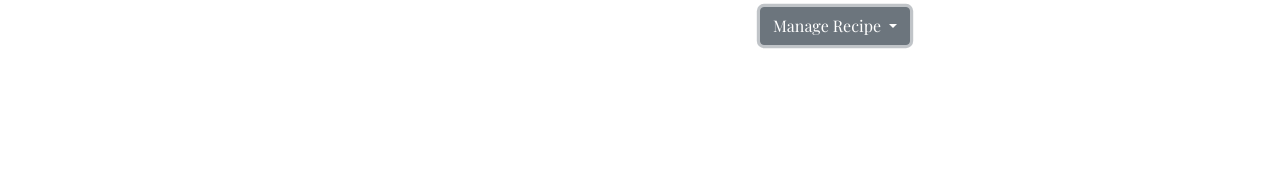
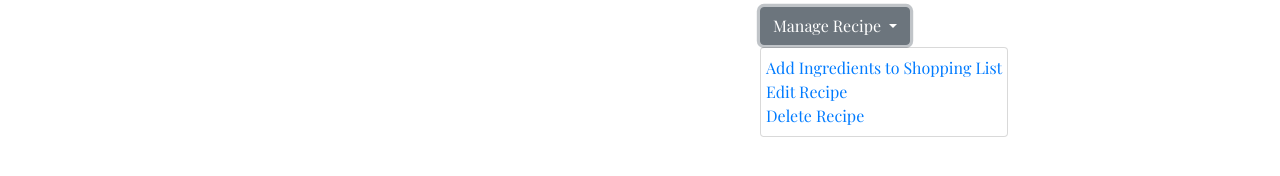
Before and after one commit to pribala/recipe-app, an Angular app: page / in a window 1280 px wide. Both pictures are taken after a click on the button "Manage Recipe". Shown: the part 516-692 px from the top of the page. Built offline with nearby package versions, Linux system fonts and the light colour scheme; a web font is replaced by a local one.

Commit message:
adding recipe service

```diff
--- /dev/null
+++ b/src/app/_directives/dropdown.directive.ts
@@ -0,0 +1,24 @@
+import { Directive, HostListener, ElementRef, Input, Renderer2 } from '@angular/core';
+
+@Directive({
+  selector: '[appDropdown]'
+})
+export class DropdownDirective {
+  @Input() className: string;
+  @Input() menu;
+  isOpen = false;
+  constructor(private elemRef: ElementRef, private renderer: Renderer2) { }
+
+  @HostListener('click') onClick() {
+    console.log('click');
+    console.log(this.className);
+    console.log('element', this.menu.className);
+    if (!this.isOpen) {
+      this.renderer.addClass(this.menu, this.className);
+    } else {
+      this.renderer.removeClass(this.menu, this.className);
+    }
+    this.isOpen = !this.isOpen;
+  }
+
+}
--- /dev/null
+++ b/src/app/_services/recipe.service.ts
@@ -0,0 +1,20 @@
+import { Injectable } from '@angular/core';
+import { Recipe } from '../_interfaces/recipe.model';
+
+@Injectable({
+  providedIn: 'root'
+})
+export class RecipeService {
+   // tslint:disable-next-line:max-line-length
+   private recipes: Recipe[] = [new Recipe('Burrito', 'Healthy Veggie Burrito', 'https://images.pexels.com/photos/461198/pexels-photo-461198.jpeg?auto=compress&cs=tinysrgb&dpr=2&h=750&w=1260'),
+   // tslint:disable-next-line:max-line-length
+   new Recipe('Dosa', 'Crunchy Rice & Lentil Crepe', 'https://images.pexels.com/photos/221143/pexels-photo-221143.jpeg?auto=compress&cs=tinysrgb&dpr=2&h=750&w=1260'),
+   // tslint:disable-next-line:max-line-length
+   new Recipe('Curry', 'Potato & Peas Curry', 'https://images.pexels.com/photos/674574/pexels-photo-674574.jpeg?auto=compress&cs=tinysrgb&dpr=2&h=750&w=1260')];
+  constructor() { }
+
+  getRecipes() {
+    // return a copy of the private recipes array.
+    return this.recipes.slice();
+  }
+}
--- a/src/app/app.component.ts
+++ b/src/app/app.component.ts
@@ -1,14 +1,18 @@
-import { Component } from '@angular/core';
+import { Component, OnInit } from '@angular/core';
 
 @Component({
   selector: 'app-root',
   templateUrl: './app.component.html',
   styleUrls: ['./app.component.css']
 })
-export class AppComponent {
+export class AppComponent implements OnInit {
   title = 'app';
   view = 'recipes';
+
+  constructor() {}
   onViewChange(event: string) {
      this.view = event;
   }
+  ngOnInit() {
+  }
 }
--- a/src/app/app.module.ts
+++ b/src/app/app.module.ts
@@ -10,6 +10,7 @@ import { RecipeDetailComponent } from './recipes/recipe-detail/recipe-detail.com
 import { RecipeItemComponent } from './recipes/recipe-list/recipe-item/recipe-item.component';
 import { ShoppingListComponent } from './shopping-list/shopping-list.component';
 import { ShoppingEditComponent } from './shopping-list/shopping-edit/shopping-edit.component';
+import { DropdownDirective } from './_directives/dropdown.directive';
 
 @NgModule({
   declarations: [
@@ -21,6 +22,7 @@ import { ShoppingEditComponent } from './shopping-list/shopping-edit/shopping-ed
     RecipeItemComponent,
     ShoppingListComponent,
     ShoppingEditComponent,
+    DropdownDirective,
   ],
   imports: [
     BrowserModule,
--- a/src/app/recipes/recipe-detail/recipe-detail.component.html
+++ b/src/app/recipes/recipe-detail/recipe-detail.component.html
@@ -6,13 +6,13 @@
       <h6>Ingredients</h6>
     </div>
 </div>
-<div class="dropdown">
-    <button class="btn btn-secondary dropdown-toggle" type="button" id="dropdownMenuButton" data-toggle="dropdown" aria-haspopup="true" aria-expanded="false">
+<div class="dropdown" appDropdown [className]="'show'" [menu]="menu">
+    <button class="btn btn-secondary dropdown-toggle" type="button" id="dropdownMenuButton" aria-haspopup="true" aria-expanded="false">
       Manage Recipe <span class="caret"></span>
     </button>
-    <div class="dropdown-menu" aria-labelledby="dropdownMenuButton">
-      <a class="dropdown-item" href="#">Add Ingredients to Shopping List</a>
-      <a class="dropdown-item" href="#">Edit Recipe</a>
-      <a class="dropdown-item" href="#">Delete Recipe</a>
+    <div class="dropdown-menu" aria-labelledby="dropdownMenuButton" #menu>
+      <div><a href="#">Add Ingredients to Shopping List</a></div>
+      <div><a href="#">Edit Recipe</a></div>
+      <div><a href="#">Delete Recipe</a></div>
     </div>
-  </div>
+</div>
--- a/src/app/recipes/recipe-detail/recipe-detail.component.scss
+++ b/src/app/recipes/recipe-detail/recipe-detail.component.scss
@@ -10,3 +10,12 @@
 .card-img-top {
     border-radius: 0;
 }
+
+.dropdown-menu {
+    padding-left: 5px;
+    padding-right: 5px;
+}
+
+.dropdown {
+    outline: none;
+}
--- a/src/app/recipes/recipe-list/recipe-list.component.ts
+++ b/src/app/recipes/recipe-list/recipe-list.component.ts
@@ -1,5 +1,6 @@
 import { Component, OnInit, Output, EventEmitter } from '@angular/core';
 import { Recipe } from '../../_interfaces/recipe.model';
+import { RecipeService } from '../../_services/recipe.service';
 
 @Component({
   selector: 'app-recipe-list',
@@ -8,16 +9,13 @@ import { Recipe } from '../../_interfaces/recipe.model';
 })
 export class RecipeListComponent implements OnInit {
   // tslint:disable-next-line:max-line-length
-  recipes: Recipe[] = [new Recipe('Burrito', 'Healthy Veggie Burrito', 'https://images.pexels.com/photos/461198/pexels-photo-461198.jpeg?auto=compress&cs=tinysrgb&dpr=2&h=750&w=1260'),
-                       // tslint:disable-next-line:max-line-length
-                       new Recipe('Dosa', 'Crunchy Rice & Lentil Crepe', 'https://images.pexels.com/photos/221143/pexels-photo-221143.jpeg?auto=compress&cs=tinysrgb&dpr=2&h=750&w=1260'),
-                       // tslint:disable-next-line:max-line-length
-                       new Recipe('Curry', 'Potato & Peas Curry', 'https://images.pexels.com/photos/674574/pexels-photo-674574.jpeg?auto=compress&cs=tinysrgb&dpr=2&h=750&w=1260')];
+  recipes: Recipe[] = [];
   @Output() recipeSelected = new EventEmitter<Recipe>();
-  constructor() { }
+  constructor(private recipeService: RecipeService) { }
 
   ngOnInit() {
-    this.recipeSelected.emit(this.recipes[0]);
+   this.recipes = this.recipeService.getRecipes();
+   this.recipeSelected.emit(this.recipes[0]);
   }
 
   selectedRecipe(item: Recipe) {
--- a/src/app/shopping-list/shopping-edit/shopping-edit.component.ts
+++ b/src/app/shopping-list/shopping-edit/shopping-edit.component.ts
@@ -23,7 +23,6 @@ export class ShoppingEditComponent implements OnInit {
   }
 
   clear() {
-
   }
 
   deleteIngredient() {
--- a/src/app/shopping-list/shopping-list.component.ts
+++ b/src/app/shopping-list/shopping-list.component.ts
@@ -11,7 +11,7 @@ export class ShoppingListComponent implements OnInit {
     new Ingredient('Potatoes', 3, 'lbs'),
     new Ingredient('Milk', 1, 'gallon'),
     new Ingredient('Avocado', 4)
-  ]
+  ];
   constructor() { }
 
   ngOnInit() {
```
Also changed, not shown: src/app/_services/shopping-list.service.ts (added, +9 -0 lines).
